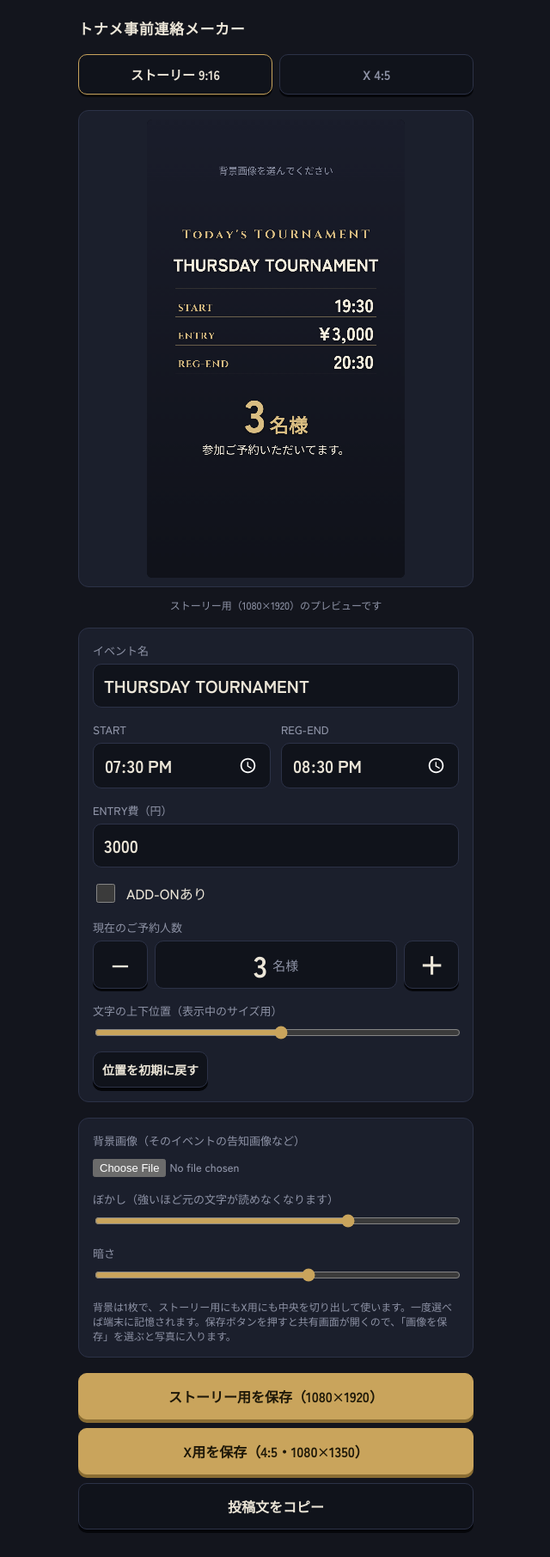
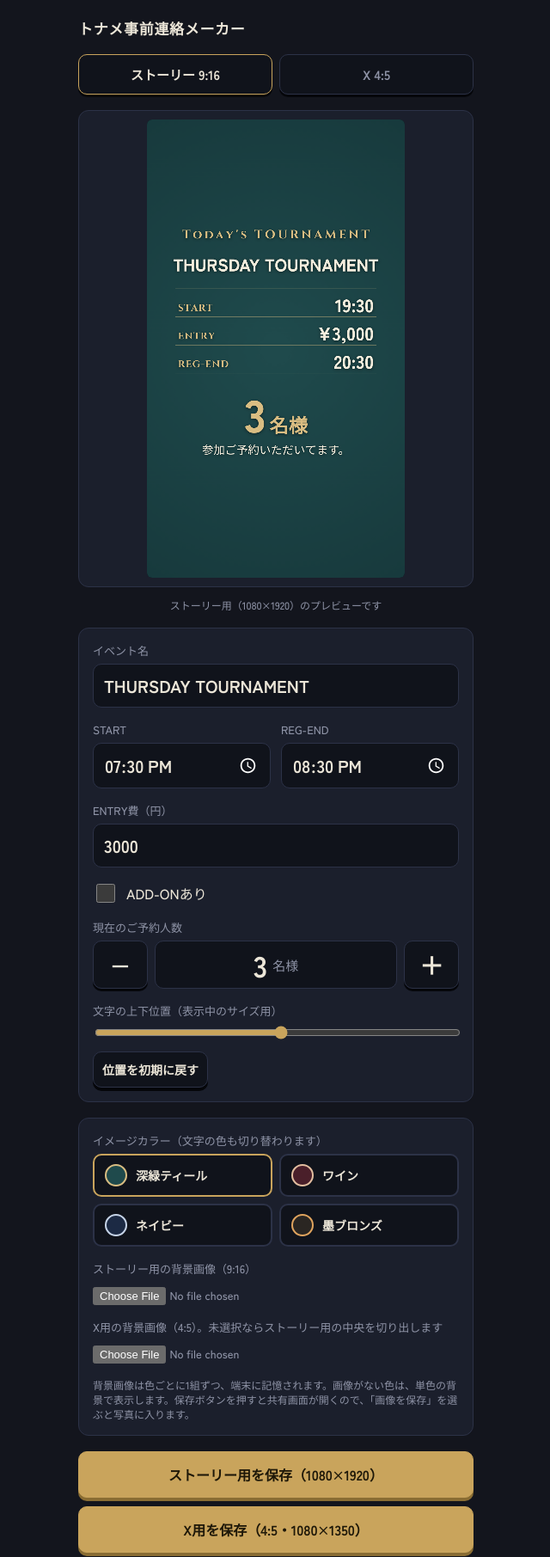
Before and after one commit to choz09/tournament-notice, a plain HTML site: page index.html in a window 1280 px wide. Shown: the top 1811 px of the page at 86% size, without its empty margins (319-959 px from the left). Drawn offline with Linux system fonts and the light colour scheme.

Commit message:
イメージカラーを4色から選べるようにし、背景のぼかし方式を廃止
Co-Authored-By: Claude Sonnet 5.5 <noreply@anthropic.com>

```diff
--- a/index.html
+++ b/index.html
@@ -55,6 +55,11 @@ input[type=range]{width:100%;accent-color:var(--gold)}
 .tab.on{color:var(--fg);border-color:var(--gold)}
 .tab:focus-visible{outline:2px solid var(--gold);outline-offset:2px}
 .note{font-size:12px;color:var(--muted)}
+.themes{display:grid;grid-template-columns:1fr 1fr;gap:8px}
+.th{font:inherit;font-size:14px;font-weight:700;display:flex;align-items:center;gap:10px;padding:10px 12px;border-radius:10px;border:2px solid var(--line);background:#10131b;color:var(--fg);cursor:pointer}
+.th.on{border-color:var(--gold)}
+.th i{width:26px;height:26px;border-radius:50%;flex:none;border:2px solid}
+.th:focus-visible{outline:2px solid var(--gold);outline-offset:2px}
 [hidden]{display:none!important}
 </style>
 </head>
@@ -105,19 +110,19 @@ input[type=range]{width:100%;accent-color:var(--gold)}
   </div>
 
   <div class="card">
+    <div>
+      <label>イメージカラー（文字の色も切り替わります）</label>
+      <div class="themes" id="themes"></div>
+    </div>
     <div class="file">
-      <label for="bg">背景画像（そのイベントの告知画像など）</label>
-      <input id="bg" type="file" accept="image/*">
+      <label for="bgS" id="lblS">ストーリー用の背景画像（9:16）</label>
+      <input id="bgS" type="file" accept="image/*">
     </div>
-    <div>
-      <label for="blur">ぼかし（強いほど元の文字が読めなくなります）</label>
-      <input id="blur" type="range" min="0" max="100" value="70">
+    <div class="file">
+      <label for="bgX" id="lblX">X用の背景画像（4:5）。未選択ならストーリー用の中央を切り出します</label>
+      <input id="bgX" type="file" accept="image/*">
     </div>
-    <div>
-      <label for="dark">暗さ</label>
-      <input id="dark" type="range" min="0" max="85" value="50">
-    </div>
-    <div class="note">背景は1枚で、ストーリー用にもX用にも中央を切り出して使います。一度選べば端末に記憶されます。保存ボタンを押すと共有画面が開くので、「画像を保存」を選ぶと写真に入ります。</div>
+    <div class="note">背景画像は色ごとに1組ずつ、端末に記憶されます。画像がない色は、単色の背景で表示します。保存ボタンを押すと共有画面が開くので、「画像を保存」を選ぶと写真に入ります。</div>
   </div>
 
   <div class="btns">
@@ -137,28 +142,42 @@ input[type=range]{width:100%;accent-color:var(--gold)}
 (function(){
   var cv=document.getElementById('cv'), ctx=cv.getContext('2d');
   var $=function(id){return document.getElementById(id)};
-  var mode='s', count=3, bgImg=null, ypos={s:960,x:675}, DEF={s:960,x:675};
+  var mode='s', count=3, theme='teal', bg={s:null,x:null}, ypos={s:960,x:675}, DEF={s:960,x:675};
   var RANGE={s:[400,1500],x:[300,1050]}, H={s:1920,x:1350};
   var FONT='"Zen Kaku Gothic New","Hiragino Kaku Gothic ProN","Yu Gothic",sans-serif';
-  var GOLD='#d9bd82', IVORY='#f3ecdc';
-  var FIELDS=['name','start','regend','entry','addonFee','blur','dark'];
+  var THEMES=[
+    {id:'teal',name:'深緑ティール',acc:'#d9bd82',ivory:'#f3ecdc',base:'#1f4a4c',edge:'#153538'},
+    {id:'wine',name:'ワイン',acc:'#e3bea0',ivory:'#f6ece2',base:'#4a1f2a',edge:'#341319'},
+    {id:'navy',name:'ネイビー',acc:'#c6d4e8',ivory:'#f2f0ea',base:'#1c2a44',edge:'#121b2e'},
+    {id:'bronze',name:'墨ブロンズ',acc:'#e0a45e',ivory:'#f4ede1',base:'#2a2622',edge:'#1b1815'}
+  ];
+  var GOLD, IVORY, TH=THEMES[0];
+  function acca(a){ var n=parseInt(TH.acc.slice(1),16); return 'rgba('+(n>>16)+','+((n>>8)&255)+','+(n&255)+','+a+')'; }
+  function applyTheme(id){
+    TH=THEMES[0]; THEMES.forEach(function(t){ if(t.id===id) TH=t; });
+    theme=TH.id; GOLD=TH.acc; IVORY=TH.ivory;
+    bg={s:null,x:null};
+    ['s','x'].forEach(function(m){ try{ var u=localStorage.getItem('tj_bg_'+theme+'_'+m); if(u){ var im=new Image(); im.onload=function(){ bg[m]=im; draw(); }; im.src=u; } }catch(e){} });
+    var box=$('themes'); if(box){ Array.prototype.forEach.call(box.children,function(b){ b.classList.toggle('on',b.getAttribute('data-id')===theme); }); }
+  }
+  var FIELDS=['name','start','regend','entry','addonFee'];
 
   try{
     var st=JSON.parse(localStorage.getItem('tj_state')||'{}');
     FIELDS.forEach(function(k){ if(st[k]!==undefined) $(k).value=st[k]; });
     if(st.addon) $('addon').checked=true;
     if(typeof st.count==='number') count=st.count;
+    if(st.theme) theme=st.theme;
     if(typeof st.ys==='number') ypos.s=st.ys;
     if(typeof st.yx==='number') ypos.x=st.yx;
   }catch(e){}
   function clampY(){ ['s','x'].forEach(function(m){ var v=ypos[m]; if(isNaN(v)) v=DEF[m]; ypos[m]=Math.min(RANGE[m][1],Math.max(RANGE[m][0],v)); }); }
   clampY();
-  try{ var d=localStorage.getItem('tj_bg'); if(d){ var im0=new Image(); im0.onload=function(){bgImg=im0;draw();}; im0.src=d; } }catch(e){}
 
   function setMsg(s){ $('msg').textContent=s; }
   function persist(){
     try{
-      var o={addon:$('addon').checked,count:count,ys:ypos.s,yx:ypos.x};
+      var o={theme:theme,addon:$('addon').checked,count:count,ys:ypos.s,yx:ypos.x};
       FIELDS.forEach(function(k){ o[k]=$(k).value; });
       localStorage.setItem('tj_state',JSON.stringify(o));
     }catch(e){}
@@ -184,45 +203,19 @@ input[type=range]{width:100%;accent-color:var(--gold)}
     ]).catch(function(){});
   }
 
-  /* ---- 背景: 縮小→段階的に拡大でぼかす（iPhoneのcanvasはfilter非対応のため） ---- */
-  var blurCache={key:'',canvas:null};
-  function coverCanvas(im,w,h){
-    var c=document.createElement('canvas'); c.width=w; c.height=h;
-    var r=Math.max(w/im.width,h/im.height), iw=im.width*r, ih=im.height*r;
-    c.getContext('2d').drawImage(im,(w-iw)/2,(h-ih)/2,iw,ih);
-    return c;
+  /* ---- 背景 ---- */
+  function cover(c,im,h,dy){
+    var r=Math.max(1080/im.width,h/im.height), w=im.width*r, hh=im.height*r;
+    c.drawImage(im,(1080-w)/2,(h-hh)/2+(dy||0),w,hh);
   }
-  function blurred(m,amount){
-    var h=H[m], key=m+'|'+amount+'|'+(bgImg?bgImg.src.length+'|'+bgImg.width:0);
-    if(blurCache.key===key) return blurCache.canvas;
-    var base=coverCanvas(bgImg,1080,h);
-    if(amount>0){
-      var k=1+amount*0.6;                       // 縮小率(最大 約61分の1)
-      var w=Math.max(4,Math.round(1080/k)), hh=Math.max(4,Math.round(h/k));
-      var cur=document.createElement('canvas'); cur.width=w; cur.height=hh;
-      var cx=cur.getContext('2d'); cx.imageSmoothingQuality='high'; cx.drawImage(base,0,0,w,hh);
-      while(cur.width<1080){
-        var nw=Math.min(1080,cur.width*2), nh=Math.round(nw*h/1080);
-        var n=document.createElement('canvas'); n.width=nw; n.height=nh;
-        var nx=n.getContext('2d'); nx.imageSmoothingEnabled=true; nx.imageSmoothingQuality='high';
-        nx.drawImage(cur,0,0,nw,nh); cur=n;
-      }
-      base=cur;
-    }
-    blurCache={key:key,canvas:base};
-    return base;
-  }
-
   function drawBase(c,m){
     var h=H[m];
-    if(bgImg){
-      c.drawImage(blurred(m,+$('blur').value),0,0,1080,h);
-      c.fillStyle='rgba(0,0,0,'+(+$('dark').value/100)+')'; c.fillRect(0,0,1080,h);
-    }else{
-      var g=c.createLinearGradient(0,0,0,h); g.addColorStop(0,'#1a1d2b'); g.addColorStop(1,'#10121a');
+    if(bg[m]){ cover(c,bg[m],h,0); }
+    else if(m==='x'&&bg.s){ c.save(); c.translate(0,-285); cover(c,bg.s,1920,0); c.restore(); }
+    else{
+      var g=c.createRadialGradient(540,h*0.5,60,540,h*0.5,Math.max(h,1080)*0.75);
+      g.addColorStop(0,TH.base); g.addColorStop(1,TH.edge);
       c.fillStyle=g; c.fillRect(0,0,1080,h);
-      c.fillStyle='#8e93a6'; c.font='500 40px '+FONT; c.textAlign='center'; c.textBaseline='alphabetic';
-      c.fillText('背景画像を選んでください',540,h*0.12);
     }
   }
 
@@ -265,18 +258,18 @@ input[type=range]{width:100%;accent-color:var(--gold)}
     var total=250+R.length*RH+60+(count>0?300:190);
     var top=ypos[m]-total/2;
     spaced(c,"Today's TOURNAMENT",top+20,50,GOLD,10);
-    c.fillStyle='rgba(217,189,130,.55)'; c.fillRect(440,top+54,200,2);
+    c.fillStyle=acca(.55); c.fillRect(440,top+54,200,2);
     var name=($('name').value||'').trim()||'TOURNAMENT';
     var fs=fitName(c,name,900);
     center(c,name,top+60+fs*0.95+30,fs,900,IVORY);
     var y0=top+250;
-    c.fillStyle='rgba(217,189,130,.45)'; c.fillRect(120,y0-20,840,2);
+    c.fillStyle=acca(.45); c.fillRect(120,y0-20,840,2);
     for(var i=0;i<R.length;i++){
       var by=y0+i*RH+RH*0.68;
       c.font='700 40px "Cinzel",serif'; c.fillStyle=GOLD; c.textAlign='left'; c.textBaseline='alphabetic';
       shadow(c,true); c.fillText(R[i][0].split('').join(' '),130,by-6);
       c.font='900 76px '+FONT; c.fillStyle=IVORY; c.textAlign='right'; c.fillText(R[i][1],950,by); shadow(c,false);
-      c.fillStyle='rgba(217,189,130,.45)'; c.fillRect(120,y0+(i+1)*RH-20,840,2);
+      c.fillStyle=acca(.45); c.fillRect(120,y0+(i+1)*RH-20,840,2);
     }
     var cy=y0+R.length*RH+40;
     if(count>0){
@@ -379,7 +372,8 @@ input[type=range]{width:100%;accent-color:var(--gold)}
     try{ navigator.clipboard.writeText(t).then(done,fail); }catch(e){ fail(); }
   };
 
-  $('bg').addEventListener('change',function(ev){
+  function bindBg(id,m){
+    $(id).addEventListener('change',function(ev){
       var f=ev.target.files&&ev.target.files[0]; if(!f) return;
       var fr=new FileReader();
       fr.onload=function(){
@@ -388,13 +382,22 @@ input[type=range]{width:100%;accent-color:var(--gold)}
           var c=document.createElement('canvas'); var r=Math.min(1,1080/im.width);
           c.width=Math.round(im.width*r); c.height=Math.round(im.height*r);
           c.getContext('2d').drawImage(im,0,0,c.width,c.height);
-        try{ localStorage.setItem('tj_bg',c.toDataURL('image/jpeg',0.9)); }catch(e){}
-        bgImg=im; draw(); setMsg('背景画像を設定しました。');
+          try{ localStorage.setItem('tj_bg_'+theme+'_'+m,c.toDataURL('image/jpeg',0.9)); }catch(e){}
+          bg[m]=im; draw(); setMsg('背景画像を設定しました。');
         };
         im.src=fr.result;
       };
       fr.readAsDataURL(f);
     });
+  }
+  bindBg('bgS','s'); bindBg('bgX','x');
+  THEMES.forEach(function(t){
+    var b=document.createElement('button'); b.className='th'; b.setAttribute('data-id',t.id);
+    b.innerHTML='<i style="background:'+t.base+';border-color:'+t.acc+'"></i>'+t.name;
+    b.onclick=function(){ applyTheme(t.id); persist(); draw(); };
+    $('themes').appendChild(b);
+  });
+  applyTheme(theme);
 
   refreshCount(); refreshAddon(); setMode('s');
 })();
```
Lines whose indentation alone changed are shown as unchanged.
